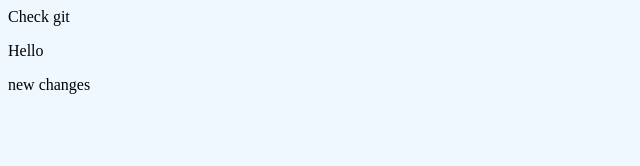
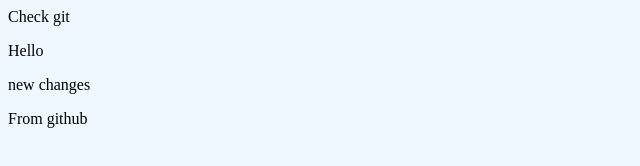
Before and after one commit to Azinusazinorum/First-project, a plain HTML site: page index.html in a window 1280 px wide. Shown: the full height of the page, 0-640 px from the left. Drawn offline with Linux system fonts and the light colour scheme.

Commit message:
Update index.html

```diff
--- a/index.html
+++ b/index.html
@@ -15,6 +15,7 @@
     <p>Hello</p>
 
     <p>new changes</p>
+    <div> From github </div>
     <script src="./js/script.js"></script>
 </body>
 
```
